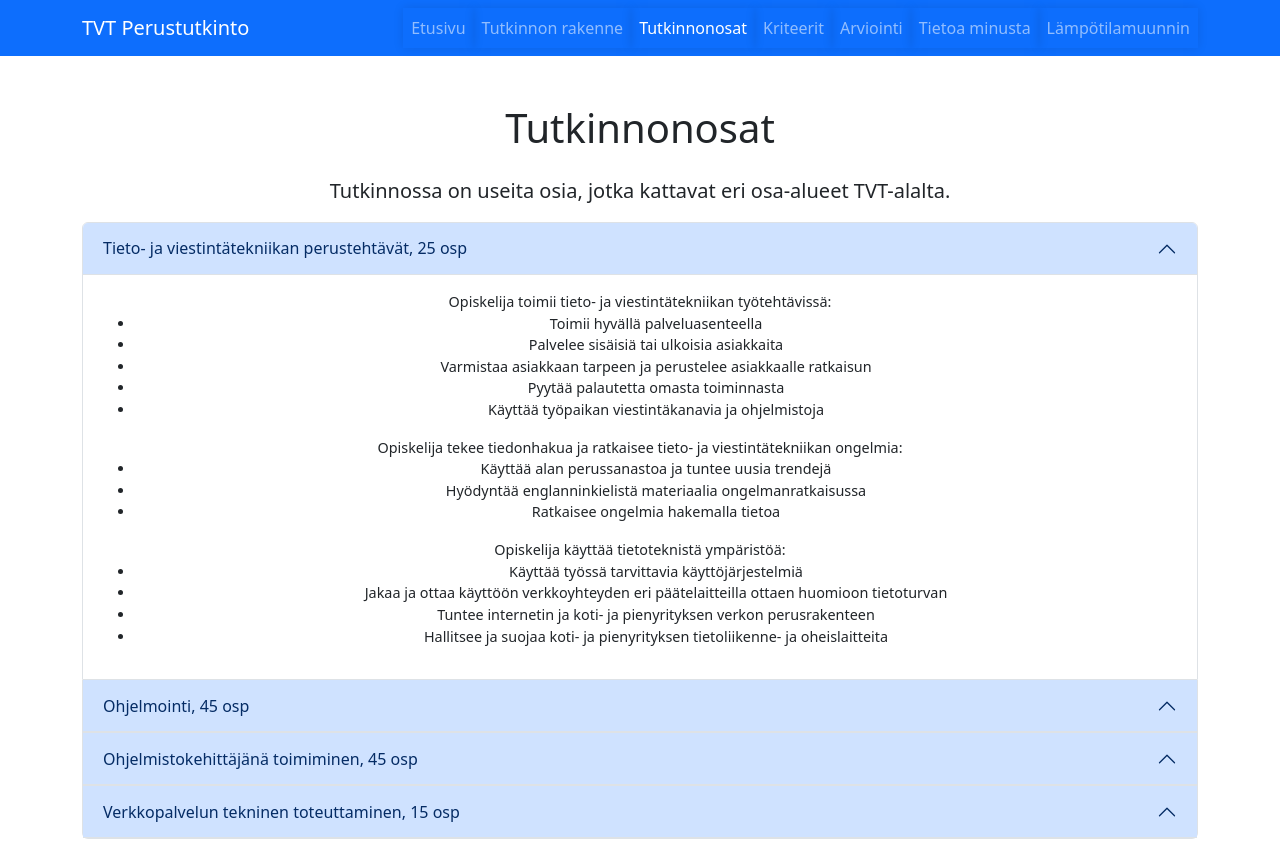
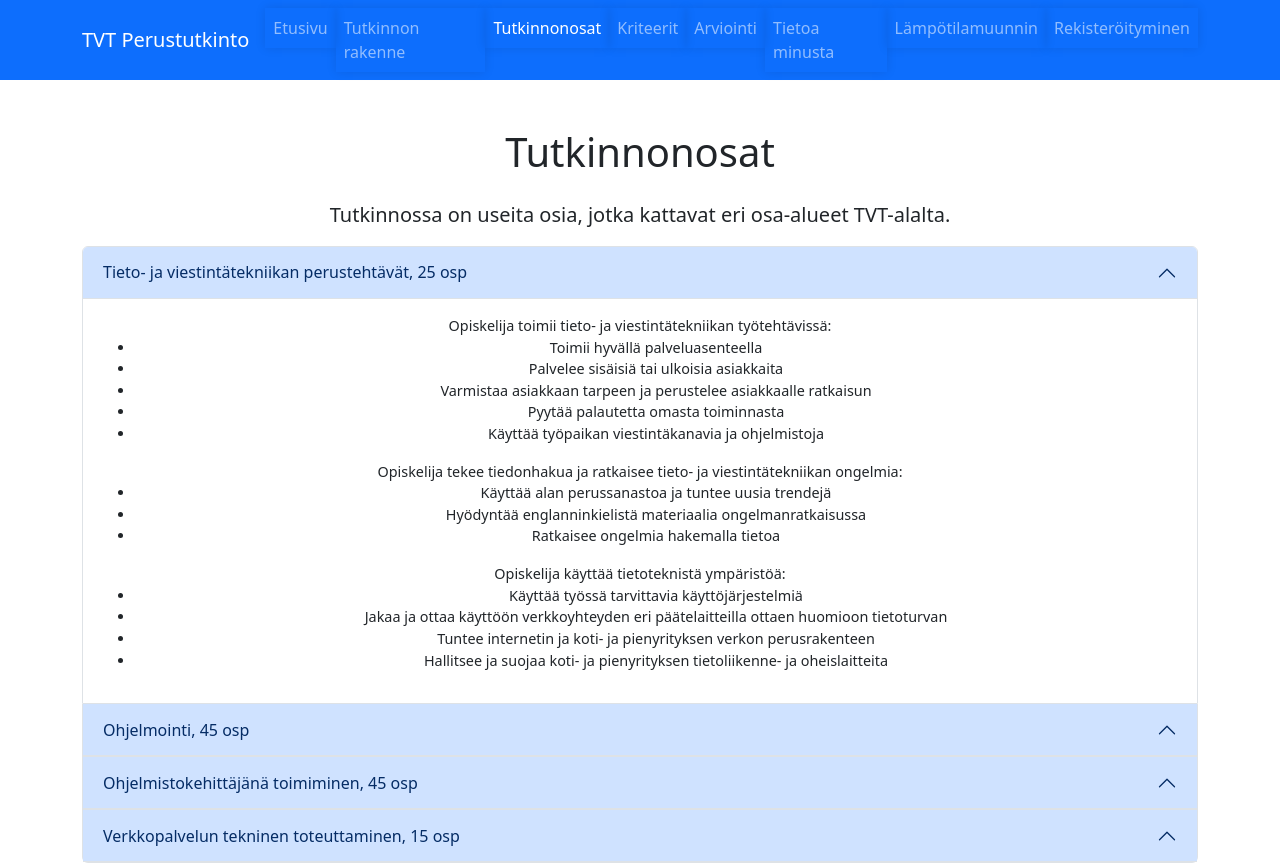
Before and after one commit to anssiharkonen/bootstrap1, a plain HTML site: page tutkinnonosat.html in a window 1280 px wide. Shown: the top 865 px of the page. Drawn offline with nearby package versions, Linux system fonts and the light colour scheme.

Commit message:
nav-item

```diff
--- a/tutkinnonosat.html
+++ b/tutkinnonosat.html
@@ -57,6 +57,7 @@
                         <li class="nav-item"><a class="nav-link" href="arviointi.html">Arviointi</a></li>
                         <li class="nav-item"><a class="nav-link" href="minusta.html">Tietoa minusta</a></li>
                         <li class="nav-item"><a class="nav-link" href="lämpötilamuunnin.html">Lämpötilamuunnin</a></li>
+                        <li class="nav-item"><a class="nav-link" href="rekisteroitymislomake.html">Rekisteröityminen</a></li>
                     </ul>
                 </div>
             </div>
```
